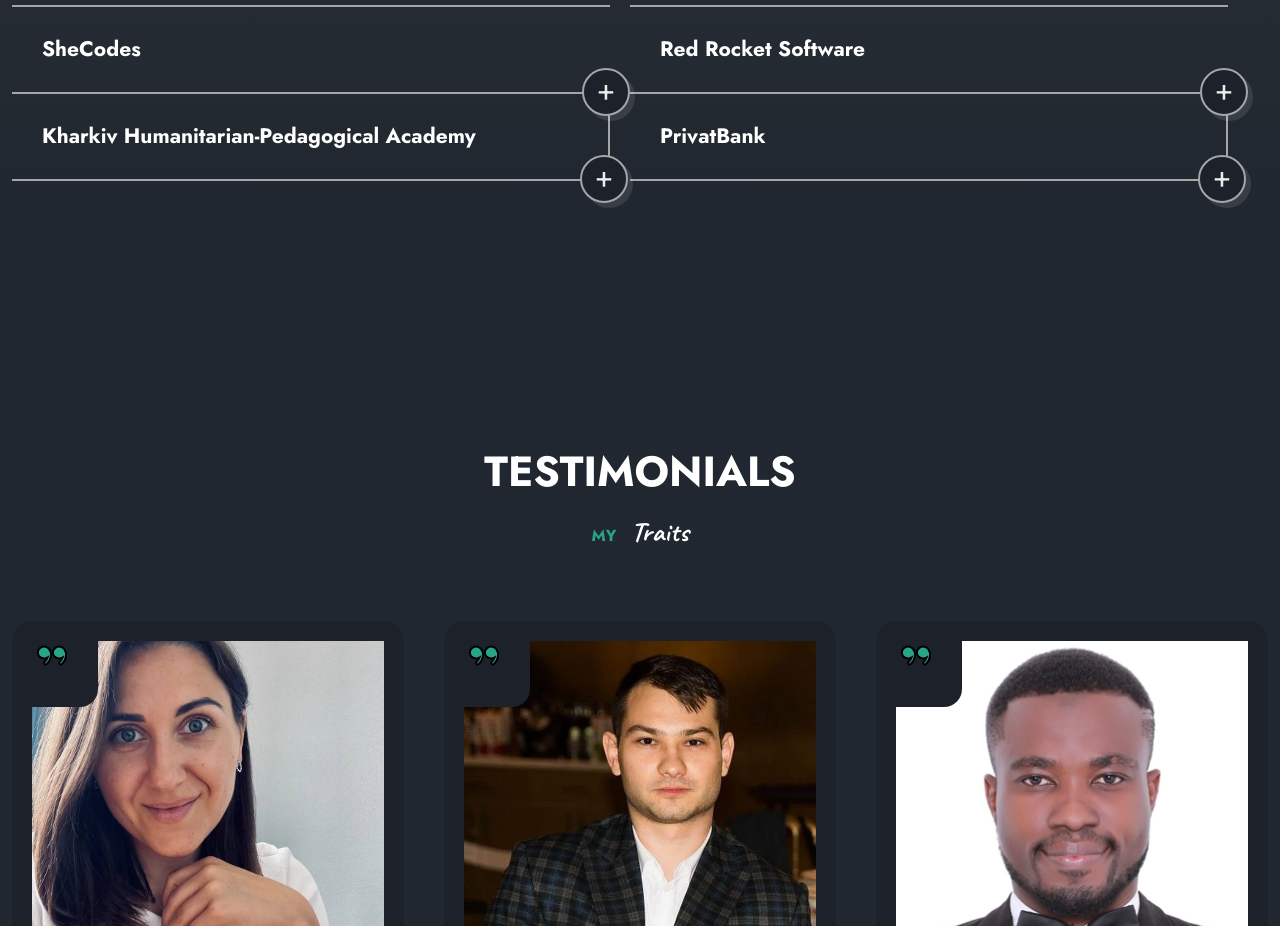
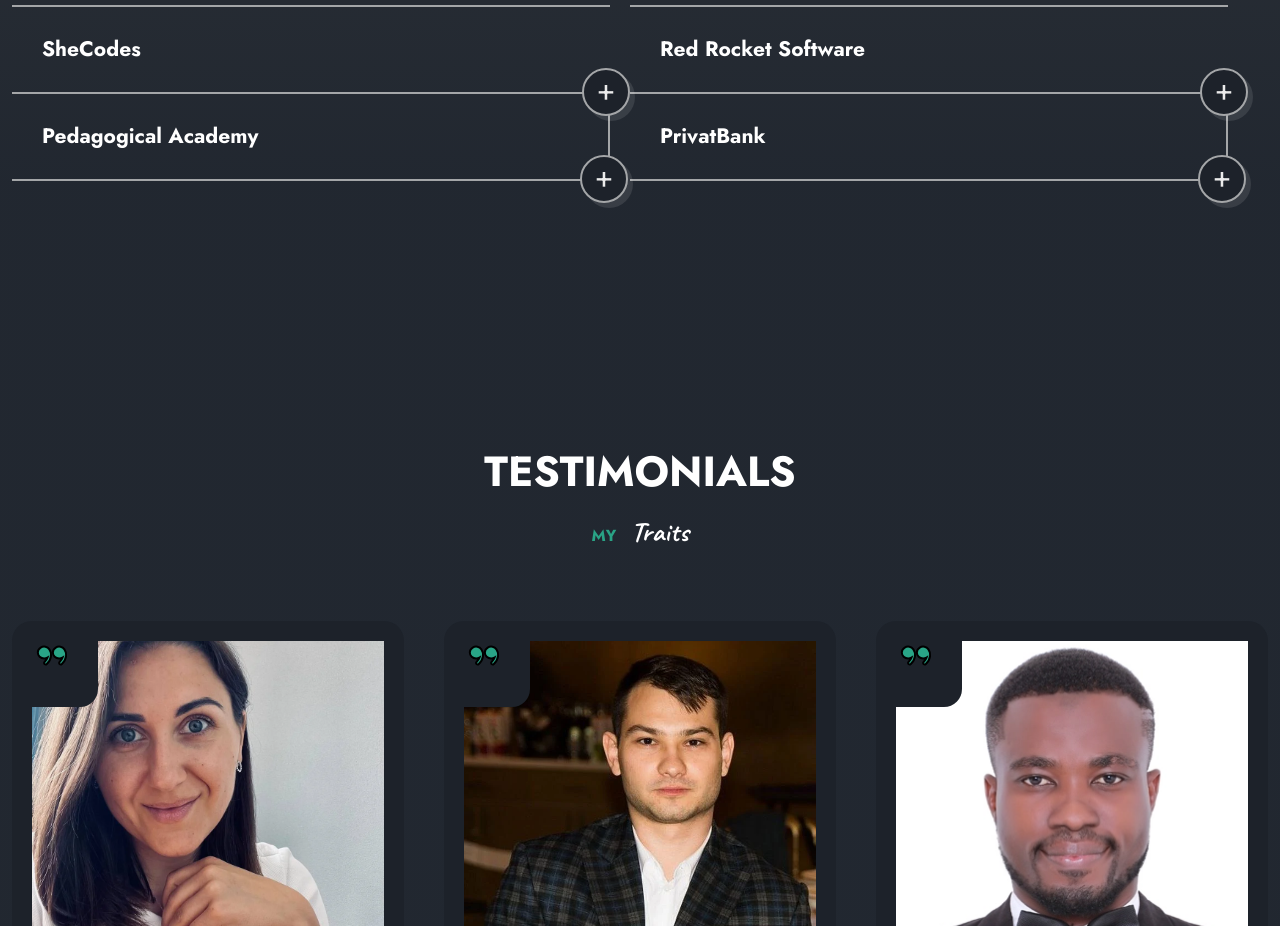
Before and after one commit to Olena-Olkhovyk/my-portfolio, a React (Create React App) app: page / in a window 1280 px wide. Shown: the part 4920-5846 px from the top of the page. Built offline with nearby package versions, Linux system fonts and the light colour scheme.

Commit message:
Change info in data

```diff
--- a/src/assets/data/data.js
+++ b/src/assets/data/data.js
@@ -125,7 +125,7 @@ export const cv = [
   },
   {
     id: 1,
-    title: "Kharkiv Humanitarian-Pedagogical Academy",
+    title: "Pedagogical Academy",
     subtitle: "Primary School and English Teacher",
     date: "2015-2021",
     description: "",
```
